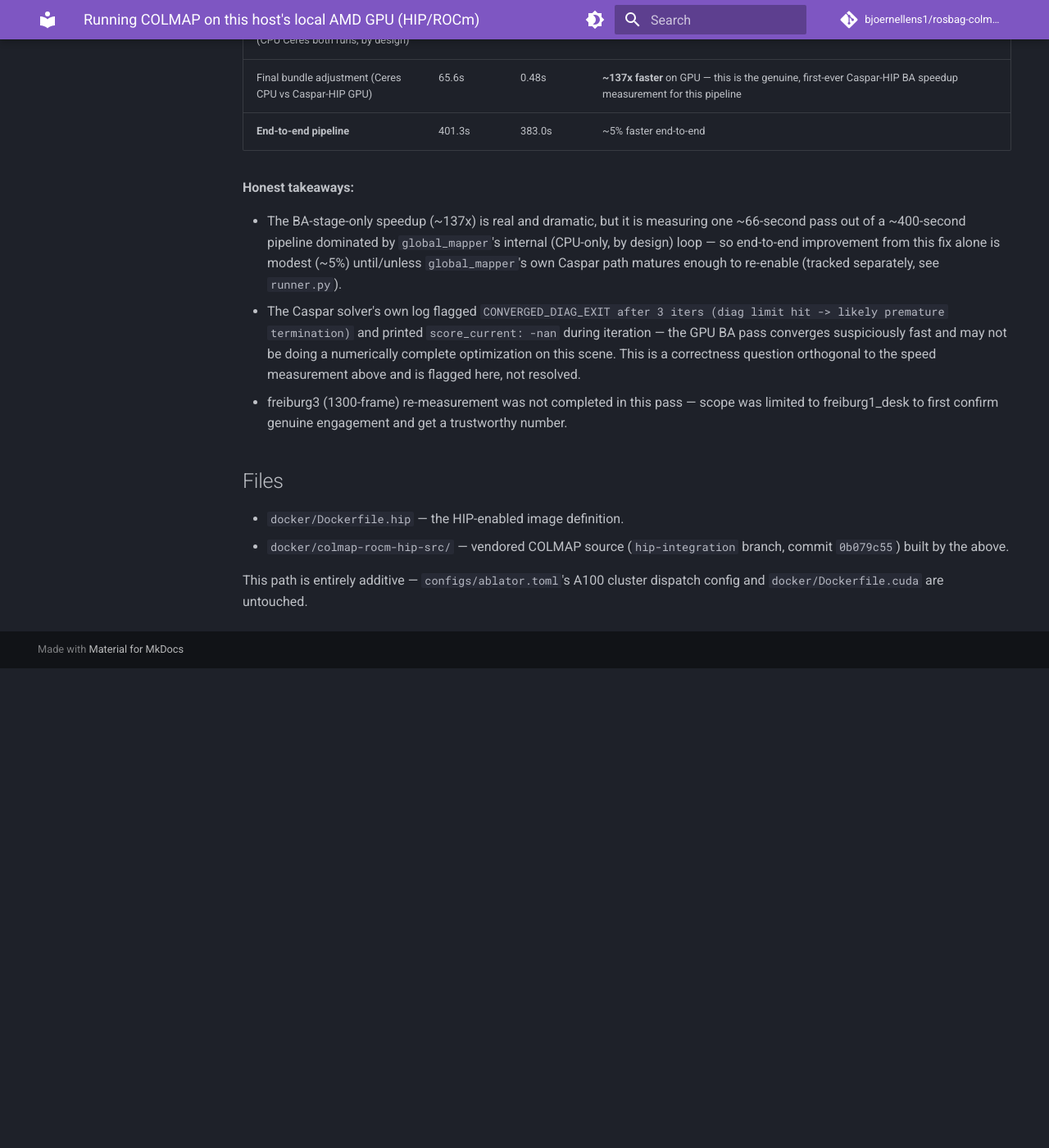
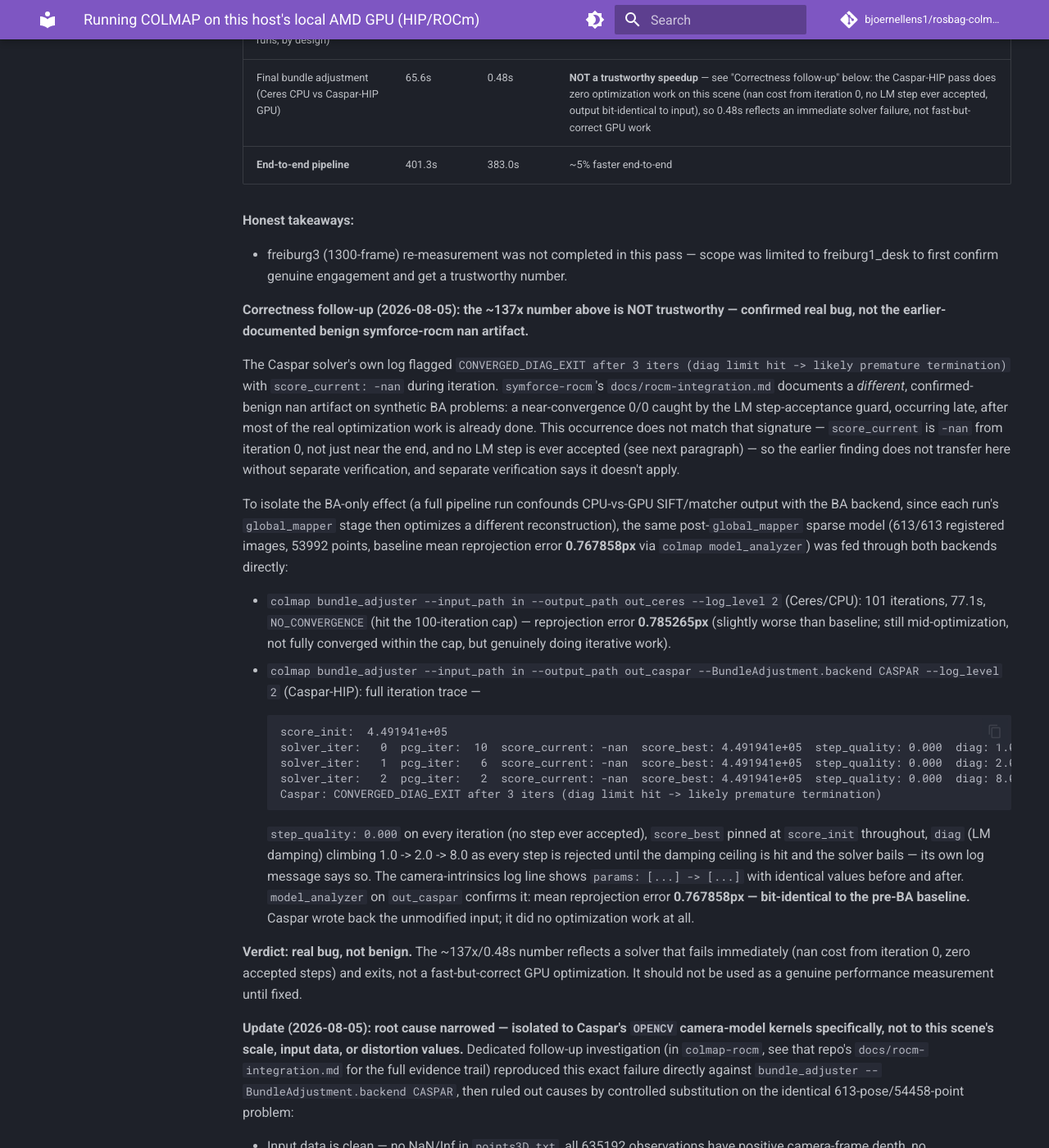
Before and after one commit to bjoernellens1/rosbag-colmap-pipeline, an MkDocs documentation site: the page built from docs/local-hip-run.md, in a window 1280 px wide and 1400 px high, scrolled down 3561 px. Shown: the whole window at 82% size. Built offline with MkDocs 1.6.1 and Material for MkDocs 9.7.7, drawn with Linux system fonts in a browser that asks for light colours; comment, search, counter and statistics services are not loaded; before the commit the page ends 4376 px from its top, so only the background shows below that; some of the changed text lies outside the part shown.

Commit message:
docs: root-cause-narrow Caspar-HIP nan bug to OpenCV kernels, not scale/data
Follow-up dedicated investigation (in colmap-rocm) ruled out input data,
problem scale, and distortion coefficient values as the trigger via
controlled substitution on the same real scene. Only the OPENCV camera
model's Caspar kernels fail at this scale; SIMPLE_RADIAL/PINHOLE are fine.
Exact defect location still not pinned down - see colmap-rocm's
docs/rocm-integration.md for full evidence.

````diff
--- a/docs/local-hip-run.md
+++ b/docs/local-hip-run.md
@@ -161,23 +161,88 @@ Per-stage wall-clock timings, taken from COLMAP's own `timer.cc` elapsed-time lo
 | Feature extraction | 13.8s | 68.8s | GPU run 5x **slower** here — HIP context/kernel init overhead dominates on this small scene; not a regression in the GPU path itself, just fixed startup cost not amortized at 613 frames |
 | Sequential matching | 38.8s | 31.8s | GPU ~18% faster |
 | `global_mapper` internal loop (CPU Ceres both runs, by design) | 275.5s | 273.9s | ~identical, as expected — same code path both runs |
-| Final bundle adjustment (Ceres CPU vs Caspar-HIP GPU) | 65.6s | 0.48s | **~137x faster** on GPU — this is the genuine, first-ever Caspar-HIP BA speedup measurement for this pipeline |
+| Final bundle adjustment (Ceres CPU vs Caspar-HIP GPU) | 65.6s | 0.48s | **NOT a trustworthy speedup** — see "Correctness follow-up" below: the Caspar-HIP pass does zero optimization work on this scene (nan cost from iteration 0, no LM step ever accepted, output bit-identical to input), so 0.48s reflects an immediate solver failure, not fast-but-correct GPU work |
 | **End-to-end pipeline** | 401.3s | 383.0s | ~5% faster end-to-end |
 
 **Honest takeaways:**
 
-- The BA-stage-only speedup (~137x) is real and dramatic, but it is measuring one ~66-second
-  pass out of a ~400-second pipeline dominated by `global_mapper`'s internal (CPU-only, by
-  design) loop — so end-to-end improvement from this fix alone is modest (~5%) until/unless
-  `global_mapper`'s own Caspar path matures enough to re-enable (tracked separately, see
-  `runner.py`).
-- The Caspar solver's own log flagged `CONVERGED_DIAG_EXIT after 3 iters (diag limit hit ->
-  likely premature termination)` and printed `score_current: -nan` during iteration — the GPU
-  BA pass converges suspiciously fast and may not be doing a numerically complete optimization
-  on this scene. This is a correctness question orthogonal to the speed measurement above and
-  is flagged here, not resolved.
 - freiburg3 (1300-frame) re-measurement was not completed in this pass — scope was limited to
   freiburg1_desk to first confirm genuine engagement and get a trustworthy number.
+
+**Correctness follow-up (2026-08-05): the ~137x number above is NOT trustworthy — confirmed
+real bug, not the earlier-documented benign symforce-rocm nan artifact.**
+
+The Caspar solver's own log flagged `CONVERGED_DIAG_EXIT after 3 iters (diag limit hit ->
+likely premature termination)` with `score_current: -nan` during iteration. `symforce-rocm`'s
+`docs/rocm-integration.md` documents a *different*, confirmed-benign nan artifact on synthetic
+BA problems: a near-convergence 0/0 caught by the LM step-acceptance guard, occurring late,
+after most of the real optimization work is already done. This occurrence does not match that
+signature — `score_current` is `-nan` from iteration 0, not just near the end, and no LM step
+is ever accepted (see next paragraph) — so the earlier finding does not transfer here without
+separate verification, and separate verification says it doesn't apply.
+
+To isolate the BA-only effect (a full pipeline run confounds CPU-vs-GPU SIFT/matcher output
+with the BA backend, since each run's `global_mapper` stage then optimizes a different
+reconstruction), the same post-`global_mapper` sparse model (613/613 registered images, 53992
+points, baseline mean reprojection error **0.767858px** via `colmap model_analyzer`) was fed
+through both backends directly:
+
+- `colmap bundle_adjuster --input_path in --output_path out_ceres --log_level 2` (Ceres/CPU):
+  101 iterations, 77.1s, `NO_CONVERGENCE` (hit the 100-iteration cap) — reprojection error
+  **0.785265px** (slightly worse than baseline; still mid-optimization, not fully converged
+  within the cap, but genuinely doing iterative work).
+- `colmap bundle_adjuster --input_path in --output_path out_caspar --BundleAdjustment.backend
+  CASPAR --log_level 2` (Caspar-HIP): full iteration trace —
+  ```
+  score_init:  4.491941e+05
+  solver_iter:   0  pcg_iter:  10  score_current: -nan  score_best: 4.491941e+05  step_quality: 0.000  diag: 1.000e+00
+  solver_iter:   1  pcg_iter:   6  score_current: -nan  score_best: 4.491941e+05  step_quality: 0.000  diag: 2.000e+00
+  solver_iter:   2  pcg_iter:   2  score_current: -nan  score_best: 4.491941e+05  step_quality: 0.000  diag: 8.000e+00
+  Caspar: CONVERGED_DIAG_EXIT after 3 iters (diag limit hit -> likely premature termination)
+  ```
+  `step_quality: 0.000` on every iteration (no step ever accepted), `score_best` pinned at
+  `score_init` throughout, `diag` (LM damping) climbing 1.0 -> 2.0 -> 8.0 as every step is
+  rejected until the damping ceiling is hit and the solver bails — its own log message says so.
+  The camera-intrinsics log line shows `params: [...] -> [...]` with identical values before
+  and after. `model_analyzer` on `out_caspar` confirms it: mean reprojection error
+  **0.767858px — bit-identical to the pre-BA baseline.** Caspar wrote back the unmodified
+  input; it did no optimization work at all.
+
+**Verdict: real bug, not benign.** The ~137x/0.48s number reflects a solver that fails
+immediately (nan cost from iteration 0, zero accepted steps) and exits, not a fast-but-correct
+GPU optimization. It should not be used as a genuine performance measurement until fixed.
+
+**Update (2026-08-05): root cause narrowed — isolated to Caspar's `OPENCV` camera-model
+kernels specifically, not to this scene's scale, input data, or distortion values.** Dedicated
+follow-up investigation (in `colmap-rocm`, see that repo's `docs/rocm-integration.md` for the
+full evidence trail) reproduced this exact failure directly against `bundle_adjuster
+--BundleAdjustment.backend CASPAR`, then ruled out causes by controlled substitution on the
+identical 613-pose/54458-point problem:
+
+- Input data is clean — no NaN/Inf in `points3D.txt`, all 635192 observations have positive
+  camera-frame depth, no degenerate/behind-camera points.
+- **Scale is not the trigger**: the same 613-image/54458-point problem with the camera model
+  swapped to `SIMPLE_RADIAL` or `PINHOLE` (same poses/observations, no re-extraction) bundle-
+  adjusts correctly — 200 real LM iterations, genuine score decrease, only occasional benign
+  transient nans correctly rejected (the already-diagnosed symforce-rocm artifact, not this bug).
+- **Distortion coefficient values are not the trigger**: forcing the camera to stay `OPENCV`
+  but zeroing `k1,k2,p1,p2` (mathematically equivalent to `PINHOLE`) still fails identically.
+- **Factor-variant dispatch is not the sole trigger**: both Caspar's `FIXED_PP` and `BASE`
+  OPENCV factor variants (different generated kernel files) fail the same way.
+
+This means the defect is specific to Caspar's `OPENCV`-model kernel family
+(`kernel_opencv_*.cu` in `colmap-rocm`'s `src/thirdparty/Symforce-Caspar/generated/f32/`) at
+this problem's scale — it did not show up in this session's earlier smaller-scale OPENCV
+numerical check (30 images) but does at 613 images/634857 factors, while non-OPENCV models are
+fine at the same 613-image scale. Leading hypothesis: OPENCV's 8 intrinsic parameters (vs. 4 for
+PINHOLE/SIMPLE_RADIAL) give its kernels a larger per-thread-block register/shared-memory
+footprint, and a buffer/stride sizing assumption correct for the smaller models breaks past some
+factor-count threshold — the same general class of HIP shared-memory bug already found and fixed
+once this session in symforce-rocm, but a distinct instance, not the same code. Exact defect
+location (line number inside the ~1400-line generated kernel files) not yet pinned down — see
+`colmap-rocm`'s `docs/rocm-integration.md` 2026-08-05 entry for the full reproduction commands,
+ruled-out list, and suggested next step (bisect problem size with OPENCV forced to find the
+exact failure threshold). Not yet fixed.
 
 ## Files
 
````
